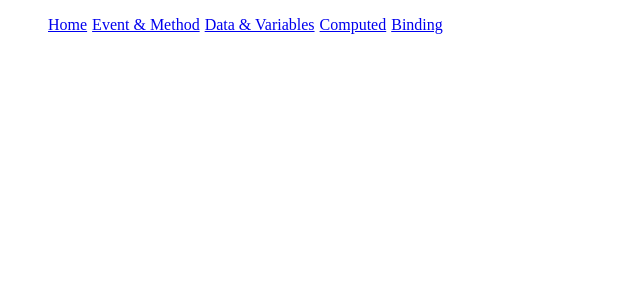
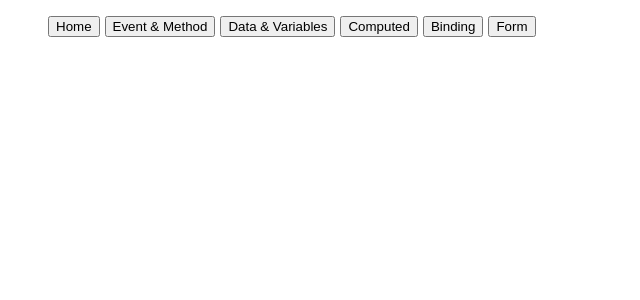
Before and after one commit to nakarinnat1993/vue_tutorial, a Vue app: page /form in a window 1280 px wide. Shown: the top 300 px of the page, without its empty margins (0-640 px from the left). Built offline with nearby package versions, Linux system fonts and the light colour scheme.

Commit message:
Change menu button

```diff
--- a/src/App.vue
+++ b/src/App.vue
@@ -1,11 +1,12 @@
 <template>
   <div>
     <ul>
-      <li><router-link to="/">Home</router-link></li>
-      <li><router-link to="/eventAndMethode">Event & Method</router-link></li>
-      <li><router-link to="/data">Data & Variables</router-link></li>
-      <li><router-link to="/computed">Computed</router-link></li>
-      <li><router-link to="/binding">Binding</router-link></li>
+      <li><router-link to="/"><button>Home</button></router-link></li>
+      <li><router-link to="/eventAndMethode"><button>Event & Method</button></router-link></li>
+      <li><router-link to="/data"><button>Data & Variables</button></router-link></li>
+      <li><router-link to="/computed"><button>Computed</button></router-link></li>
+      <li><router-link to="/binding"><button>Binding</button></router-link></li>
+      <li><router-link to="/form"><button>Form</button></router-link></li>
     </ul>
 
     <router-view></router-view>
--- a/src/router/index.js
+++ b/src/router/index.js
@@ -4,6 +4,7 @@ import EventAndMethode from '../views/EventAndMethode.vue'
 import Data from '../views/Data.vue'
 import Computed from '../views/Computed.vue'
 import Binding from '../views/Binding.vue'
+import Form from '../views/Form.vue'
 
 const routes = [
   {
@@ -31,6 +32,11 @@ const routes = [
     name: 'Binding',
     component: Binding
   },
+  {
+    path: '/form',
+    name: 'Form',
+    component: Form
+  },
 
 ]
 
--- a/src/views/Binding.vue
+++ b/src/views/Binding.vue
@@ -1,5 +1,6 @@
 <template>
   <div class="binding">
+    <h1>Binding</h1>
     <br />
     <img v-bind:src="imageUrl" v-bind:width="imageWidth" />
     <br />
--- a/src/views/Computed.vue
+++ b/src/views/Computed.vue
@@ -1,5 +1,6 @@
 <template>
   <div class="computed">
+    <h1>Computed</h1>
     <h1>{{ firstname }}</h1>
     <h1>{{ lastname }}</h1>
     <h1>{{ fullname }}</h1>
--- a/src/views/EventAndMethode.vue
+++ b/src/views/EventAndMethode.vue
@@ -1,5 +1,6 @@
 <template>
   <div class="event-methode">
+    <h1>Event And Methode</h1>
     <button v-on:click="clickMe">ClickMe</button>
     <button v-on:click="PassParameter('Welcome')">Pass Parameter</button>
     <button @click="PassParameter('Short Form')">Short Form</button>
--- /dev/null
+++ b/src/views/Form.vue
@@ -0,0 +1,15 @@
+<template>
+  <div class="form">
+
+  </div>
+</template>
+
+<script>
+export default {
+    name:"form",
+}
+</script>
+
+<style>
+
+</style>
```
